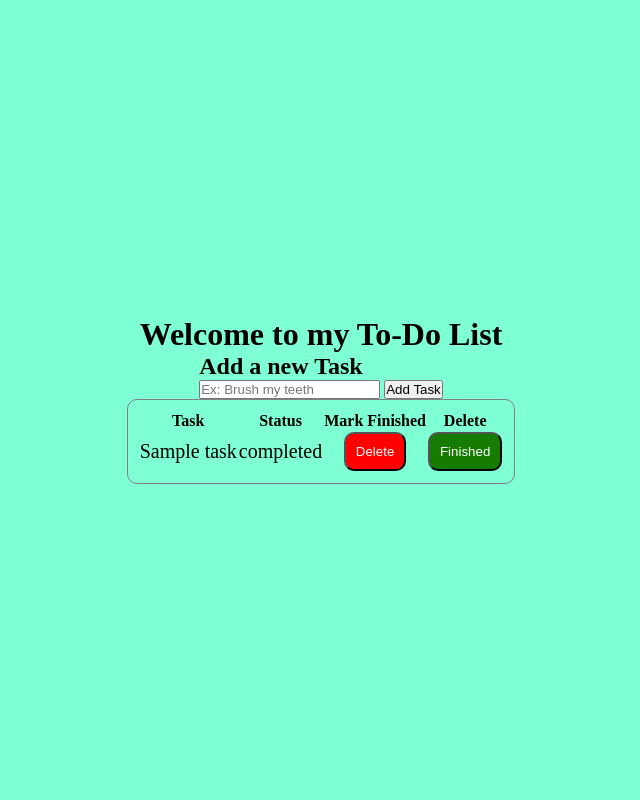
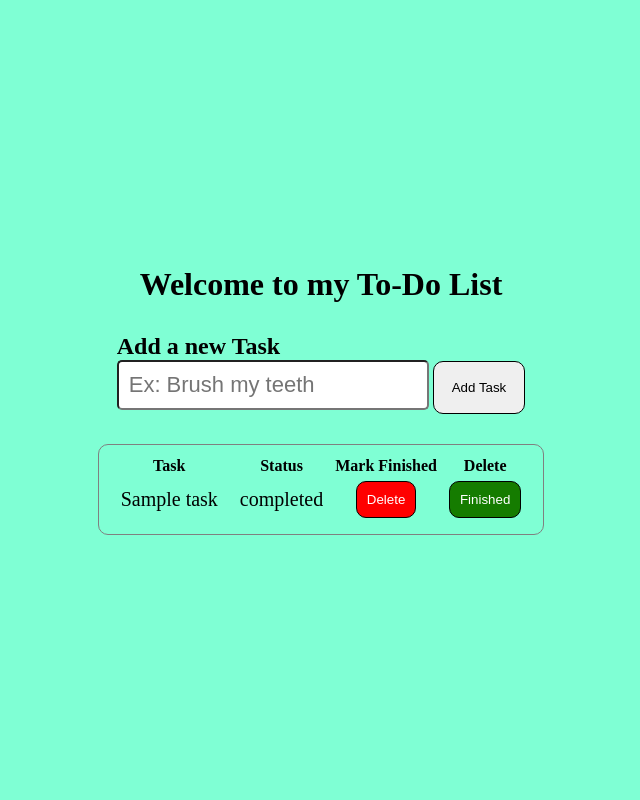
Before and after one commit to shivansh-mangla/Django-Todo-App, a Django app: page / in a window 1280 px wide. Shown: the whole page, without its empty margins (319-959 px from the left). Run offline with Django 5.2, Linux system fonts and the light colour scheme; tables that the repository leaves empty hold one stand-in row (values such as "Sample post").

Commit message:
Added css

```diff
--- a/tasks/static/index.css
+++ b/tasks/static/index.css
@@ -7,11 +7,25 @@
 .container{
   display: flex;
   flex-direction: column;
+  gap: 30px;
   width: 100%;
   min-height: 100vh;
   background-color: aquamarine;
   align-items: center;
   justify-content: center;
+}
+
+
+form button{
+  padding: 18px;
+  border: 1px solid black;
+  border-radius: 10px;
+}
+
+input{
+  padding: 10px;
+  font-size: 22px;
+  border-radius: 5px;
 }
 
 table{
@@ -26,18 +40,25 @@ tbody{
   font-weight: 500;
 }
 
-.delete-btn{
+tbody td{
+  padding: 4px 10px;
+}
+
+
+
+.delete-btn,
+.finished-btn{
   padding: 10px;
   border-radius: 10px;
-  background-color: red;
   color: white;
   cursor: pointer;
+  border: 1px solid black;
+}
+
+.delete-btn{
+  background-color: red;
 }
 
 .finished-btn{
-  padding: 10px;
-  border-radius: 10px;
   background-color: rgb(21, 124, 0);
-  color: white;
-  cursor: pointer;
 }
```
